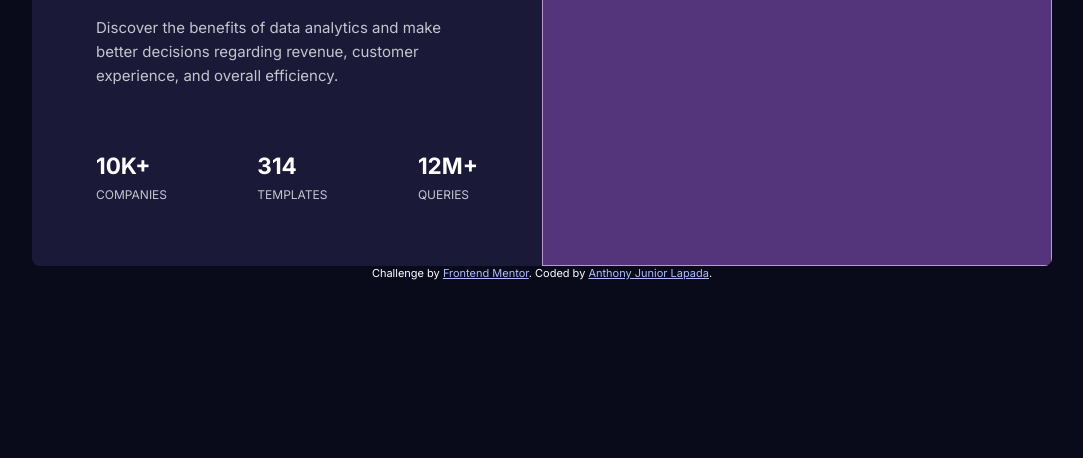
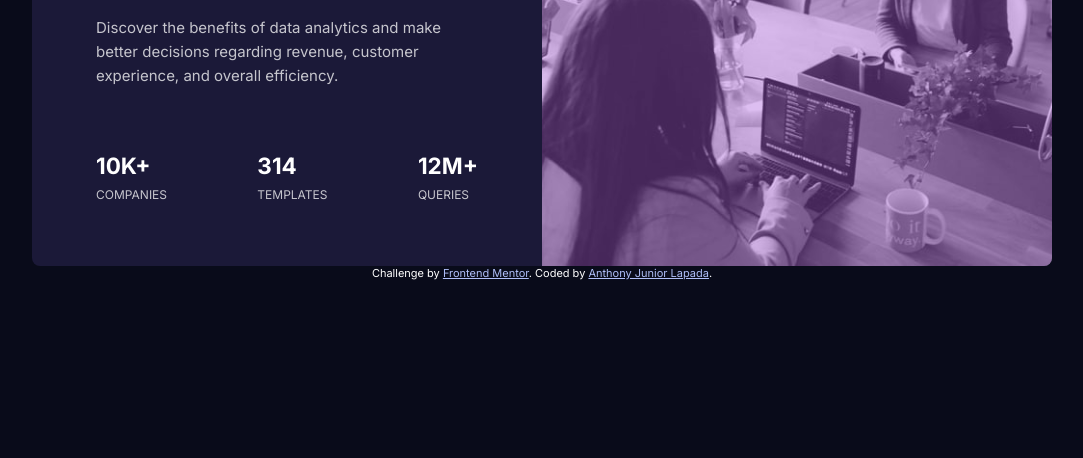
Before and after one commit to nthy-lpd/stats-preview-card, a plain HTML site: page index.html in a window 1280 px wide. Shown: the part 342-800 px from the top of the page, without its empty margins (98-1181 px from the left). Drawn offline with Linux system fonts and the light colour scheme.

Commit message:
Update index.html

```diff
--- a/index.html
+++ b/index.html
@@ -4,7 +4,7 @@
   <meta charset="UTF-8">
   <meta name="viewport" content="width=device-width, initial-scale=1.0"> <!-- displays site properly based on user's device -->
 
-  <link rel="icon" type="image/png" sizes="32x32" href="./images/favicon-32x32.png">
+  <link rel="icon" type="image/png" sizes="32x32" href="favicon-32x32.png">
   <link rel="stylesheet" href="index.css">
 
   <title>Frontend Mentor | Stats preview card component</title>
@@ -42,7 +42,7 @@
       </div>
 
       <div class="img">
-        <img src=".//images/image-header-desktop.jpg" alt="">
+        <img src="image-header-desktop.jpg" alt="">
       </div>
 
     </div>
```
